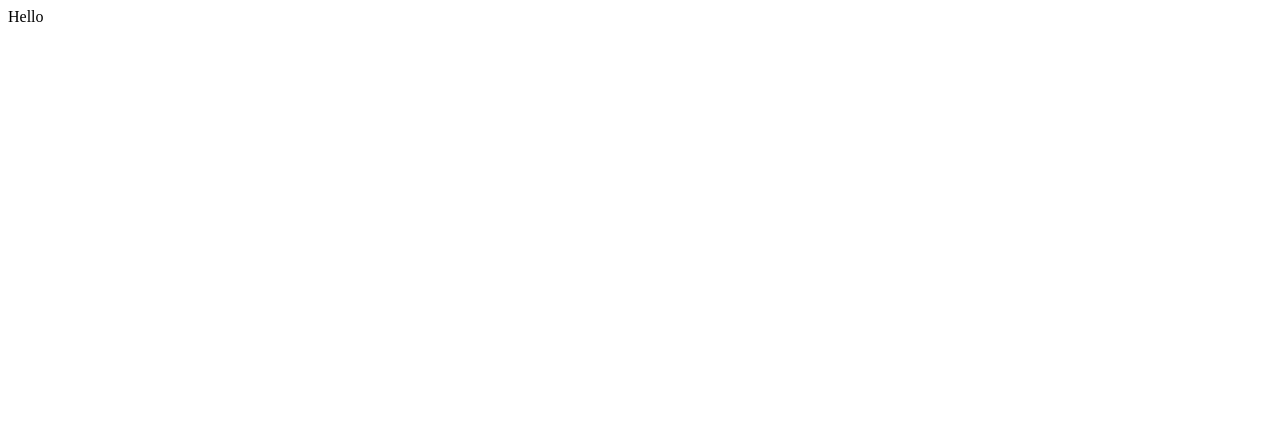
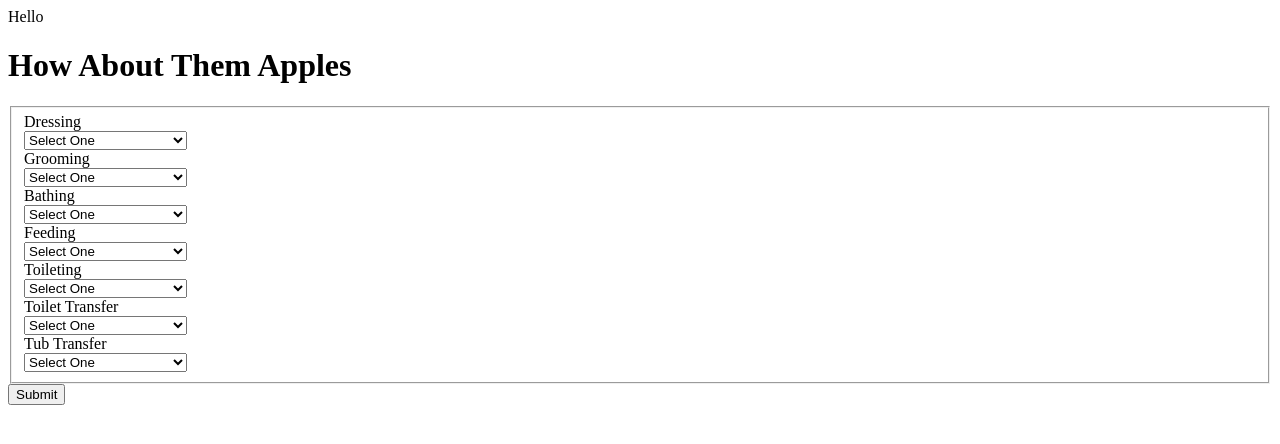
Before and after one commit to adorgan/soap-note, a React (Create React App) app in the folder client/: page / in a window 1280 px wide. Shown: the top 444 px of the page. Built offline with nearby package versions, Linux system fonts and the light colour scheme.

Commit message:
FIM form using react front-end working

```diff
--- a/client/public/index.html
+++ b/client/public/index.html
@@ -14,7 +14,7 @@
       manifest.json provides metadata used when your web app is installed on a
       user's mobile device or desktop. See https://developers.google.com/web/fundamentals/web-app-manifest/
     -->
-    <link rel="manifest" href="%PUBLIC_URL%/manifest.json" />
+    <!-- <link rel="manifest" href="%PUBLIC_URL%/manifest.json" /> -->
     <!--
       Notice the use of %PUBLIC_URL% in the tags above.
       It will be replaced with the URL of the `public` folder during the build.
--- a/client/src/App.js
+++ b/client/src/App.js
@@ -1,9 +1,11 @@
 import Header from './components/Header'
+import FIM from './components/FIM'
 
 function App() {
   return (
     <div className="container">
       <Header />
+      <FIM />
     </div>
   );
 }
--- /dev/null
+++ b/client/src/components/FIM.js
@@ -0,0 +1,124 @@
+import React, { useState, useReducer, useEffect } from "react";
+import FimScore from "./FimScore";
+
+const formReducer = (state, event) => {
+  if (event.reset) {
+    return {
+      dressing: "",
+      grooming: "",
+      bathing: "",
+      feeding: "",
+      toileting: "",
+      toilet_transfer: "",
+      tub_transfer: "",
+    };
+  }
+  return {
+    ...state,
+    [event.name]: event.value,
+  };
+};
+
+function FIM() {
+  const [submitting, setSubmitting] = useState(false);
+  const [formData, setFormData] = useReducer(formReducer, {});
+
+  //set form data to default values on page load
+  useEffect(() => {
+      console.log('useeffect');
+      setFormData({
+          reset: true
+      })
+  },[]);
+
+  const handleSubmit = (event) => {
+    event.preventDefault();
+
+    //check to make sure no field has default option selected
+    if(Object.values(formData).includes('')){
+        alert('Complete form entirely!');
+    }
+    else{
+        setSubmitting(true);
+
+        setTimeout(() => {
+        setSubmitting(false);
+        console.log(formData);
+        setFormData({
+            reset: false,
+        });
+        }, 3000);
+    }
+
+  };
+
+  const handleChange = (event) => {
+    setFormData({
+      name: event.target.name,
+      value: event.target.value,
+    });
+  };
+
+  return (
+    <div className="wrapper">
+      <h1>How About Them Apples</h1>
+      {submitting && <div>Submtting Form...</div>}
+      <form onSubmit={handleSubmit}>
+        <fieldset>
+          <label htmlFor="dressing">Dressing</label>
+          <FimScore
+            name="dressing"
+            id="dressing"
+            handleChange={handleChange}
+            value={formData.dressing}
+          />
+          <label htmlFor="grooming">Grooming</label>
+          <FimScore
+            name="grooming"
+            id="grooming"
+            handleChange={handleChange}
+            value={formData.grooming}
+          />
+          <label htmlFor="bathin">Bathing</label>
+          <FimScore
+            name="bathing"
+            id="bathing"
+            handleChange={handleChange}
+            value={formData.bathing}
+          />
+          <label htmlFor="feeding">Feeding</label>
+          <FimScore
+            name="feeding"
+            id="feeding"
+            handleChange={handleChange}
+            value={formData.feeding}
+          />
+          <label htmlFor="toileting">Toileting</label>
+          <FimScore
+            name="toileting"
+            id="toileting"
+            handleChange={handleChange}
+            value={formData.toileting}
+          />
+          <label htmlFor="toilet_transfer">Toilet Transfer</label>
+          <FimScore
+            name="toilet_transfer"
+            id="toilet_transfer"
+            handleChange={handleChange}
+            value={formData.toilet_transfer}
+          />
+          <label htmlFor="tub_transfer">Tub Transfer</label>
+          <FimScore
+            name="tub_transfer"
+            id="tub_transfer"
+            handleChange={handleChange}
+            value={formData.tub_transfer}
+          />
+        </fieldset>
+        <button type="submit">Submit</button>
+      </form>
+    </div>
+  );
+}
+
+export default FIM;
--- /dev/null
+++ b/client/src/components/FimScore.js
@@ -0,0 +1,16 @@
+export default function FimScore({name, id, handleChange, value}) {
+    return (
+      <div>
+        <select name={name} id={id} onChange={handleChange} value={value || ""}>
+          <option value="default">Select One</option>
+          <option value="independent">7-Independent</option>
+          <option value="modified independent">6-Modified Independent</option>
+          <option value="supervision">5-Supervision</option>
+          <option value="minimum assistance">4-Minimum Assistancer</option>
+          <option value="moderate assistance">3-Moderate Assistance</option>
+          <option value="maximum assistance">2-Maximum Assistance</option>
+          <option value="dependent">1-Dependent</option>
+        </select>
+      </div>
+    );
+}
```
Also changed, not shown: 1 other file (tests, documents, lock files or other folders).
